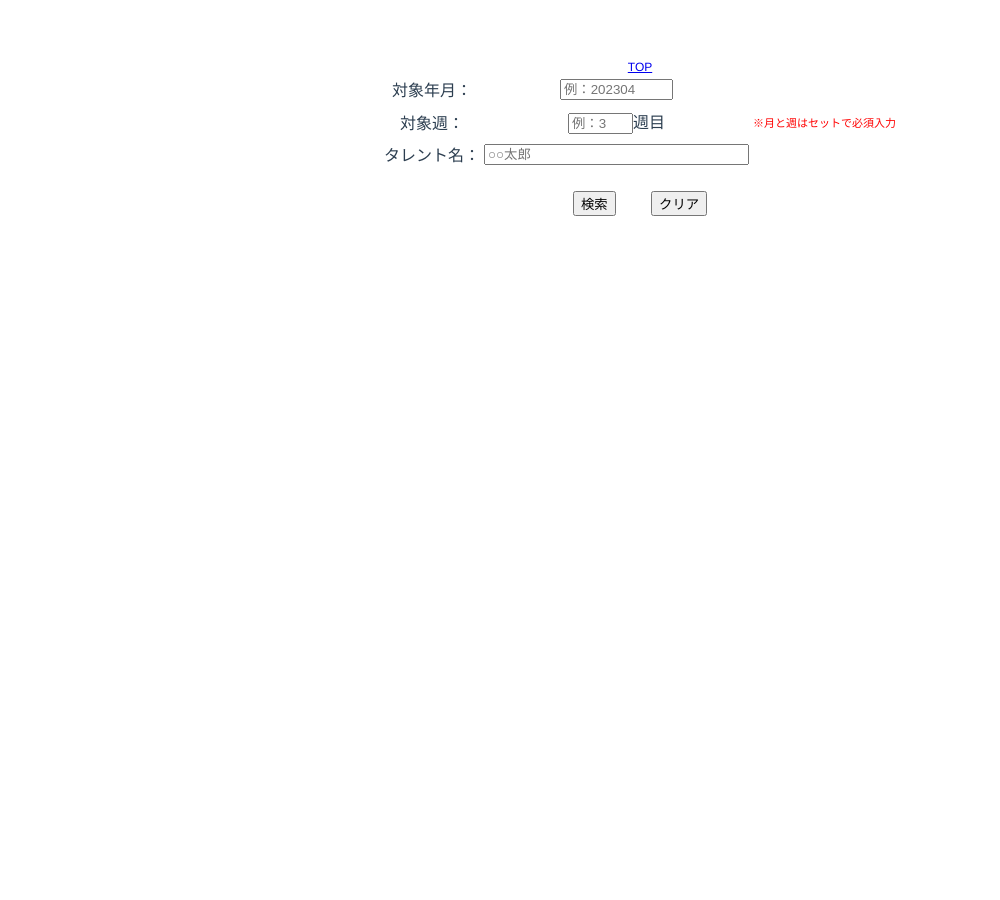
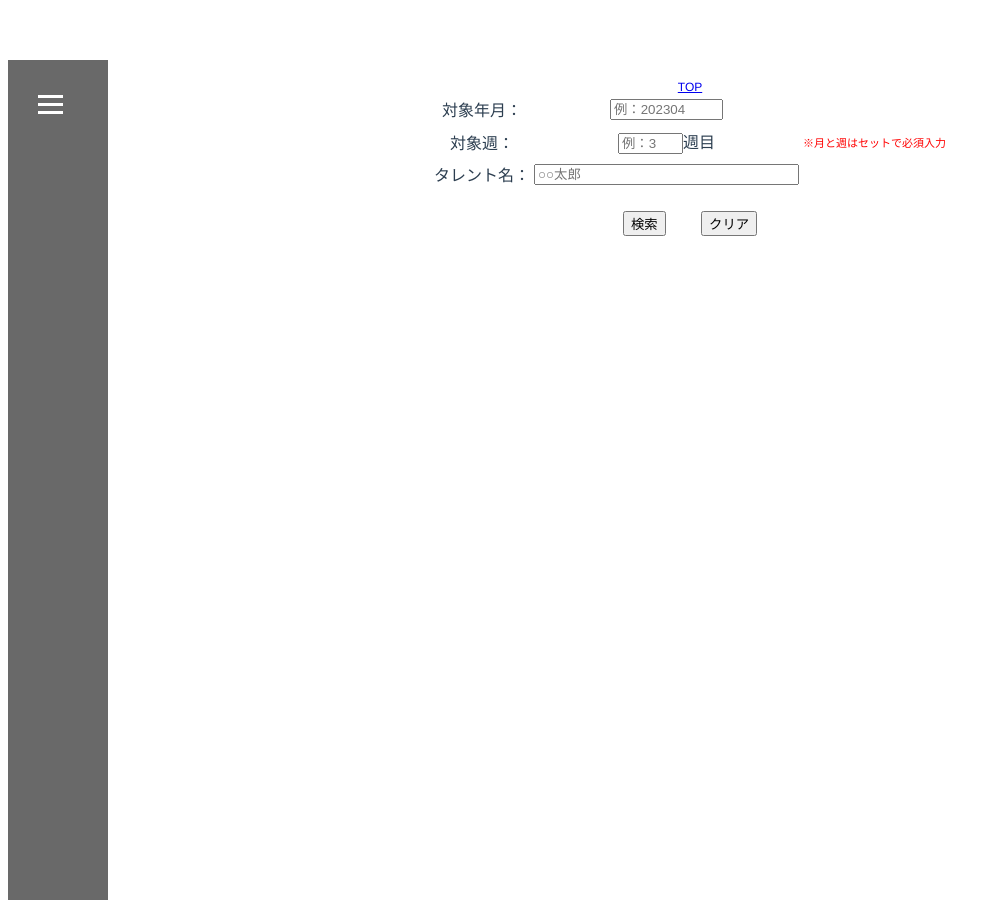
Before and after one commit to Fukuta-Y/TalentSearchFrontend, a Vue app in the folder frontend/: page /WeekTalentShutsuenBaseForm in a window 1280 px wide. Shown: the whole page, without its empty margins (0-1000 px from the left). Before the commit the page ends 800 px from the top, so only its background shows below. Built offline with nearby package versions, Linux system fonts and the light colour scheme.

Commit message:
サイドバーを画面横展開

```diff
--- a/frontend/src/views/ProgramDetail/ProgramDetailBaseForm.vue
+++ b/frontend/src/views/ProgramDetail/ProgramDetailBaseForm.vue
@@ -1,8 +1,16 @@
 <template>
+  <div id="app" style="display: flex; flex-direction: column; height: 100vh;">
+    <div style="display: flex; flex: 1;">
+      <!-- サイドバー -->
+      <SideBar />
+
+      <!-- メインメニュータイトルブロックとコンテンツ -->
+      <div style="flex: 1; display: flex; flex-direction: column; padding: 20px;">
           <CommonHeader
             />
           <ErrorMessage
               v-if="message"
+              v-bind:prop-message="message"
           />
           <ProgramDetailJoken
             v-bind:program-id="programId"
@@ -10,12 +18,15 @@
             v-bind:nentsuki="nentsuki"
             v-bind:shu="shu"
           />
+        </div>
+    </div>
+  </div>
 </template>
-
 <script>
 import CommonHeader from '../common/CommonHeader.vue'
 import ErrorMessage from '../common/ErrorMessage.vue'
 import ProgramDetailJoken from './components/ProgramDetailJoken.vue'
+import SideBar from '../common/SideBar.vue';
 
 export default {
   name: 'ProgramDetailBaseForm',
@@ -37,6 +48,7 @@ export default {
     CommonHeader,
     ErrorMessage,
     ProgramDetailJoken,
+    SideBar,
   },
   data() {
     return {
--- a/frontend/src/views/ProgramTorokuKoshin/ProgramTorokuKoshinBaseForm.vue
+++ b/frontend/src/views/ProgramTorokuKoshin/ProgramTorokuKoshinBaseForm.vue
@@ -1,20 +1,26 @@
 <template>
-  <CommonHeader
-  />
-  <ErrorMessage
-    v-if="message"
-    v-bind:prop-message="message"
-  />
-  <ProgramTorokuKoshin
-    v-bind:prop-program-id="programId"
-    v-on:on-message="receiveMessage"
-  />
+  <div id="app" style="display: flex; flex-direction: column; height: 100vh;">
+    <div style="display: flex; flex: 1;">
+      <!-- サイドバー -->
+      <SideBar />
+
+      <!-- メインメニュータイトルブロックとコンテンツ -->
+      <div style="flex: 1; display: flex; flex-direction: column; padding: 20px;">
+        <CommonHeader />
+        <ErrorMessage v-if="message" v-bind:prop-message="message" />
+        <ProgramTorokuKoshin
+          v-bind:prop-program-id="programId"
+          v-on:on-message="receiveMessage"
+        />
+      </div>
+    </div>
+  </div>
 </template>
-
 <script>
 import CommonHeader from '../common/CommonHeader.vue'
 import ErrorMessage from '../common/ErrorMessage.vue'
 import ProgramTorokuKoshin from './components/ProgramTorokuKoshin.vue'
+import SideBar from '../common/SideBar.vue';
 
 export default {
   name: 'ProgramTorokuKoshinBaseForm',
@@ -27,6 +33,7 @@ export default {
     CommonHeader,
     ErrorMessage,
     ProgramTorokuKoshin,
+    SideBar,
   },
   data() {
     return {
--- a/frontend/src/views/TalentDetail/TalentDetailBaseForm.vue
+++ b/frontend/src/views/TalentDetail/TalentDetailBaseForm.vue
@@ -1,20 +1,32 @@
+
 <template>
+  <div id="app" style="display: flex; flex-direction: column; height: 100vh;">
+    <div style="display: flex; flex: 1;">
+      <!-- サイドバー -->
+      <SideBar />
+
+      <!-- メインメニュータイトルブロックとコンテンツ -->
+      <div style="flex: 1; display: flex; flex-direction: column; padding: 20px;">
           <CommonHeader
             />
           <ErrorMessage
               v-if="message"
+              v-bind:prop-message="message"
           />
           <TalentDetailJoken
             v-bind:nentsuki="nentsuki"
             v-bind:shu="shu"
             v-bind:talent-id="talentId"
           />
+        </div>
+    </div>
+  </div>
 </template>
-
 <script>
 import CommonHeader from '../common/CommonHeader.vue'
 import ErrorMessage from '../common/ErrorMessage.vue'
 import TalentDetailJoken from './components/TalentDetailJoken.vue'
+import SideBar from '../common/SideBar.vue';
 
 export default {
   name: 'TalentProgramJokenBaseForm',
@@ -33,6 +45,7 @@ export default {
     CommonHeader,
     ErrorMessage,
     TalentDetailJoken,
+    SideBar,
   },
   data() {
     return {
--- a/frontend/src/views/TalentTorokuKoshin/TalentTorokuKoshinBaseForm.vue
+++ b/frontend/src/views/TalentTorokuKoshin/TalentTorokuKoshinBaseForm.vue
@@ -1,20 +1,26 @@
 <template>
-  <CommonHeader
-  />
-  <ErrorMessage
-    v-if="message"
-    v-bind:prop-message="message"
-  />
-  <TalentTorokuKoshin
-    v-bind:prop-talent-id="talentId"
-    v-on:on-message="receiveMessage"
-  />
+  <div id="app" style="display: flex; flex-direction: column; height: 100vh;">
+    <div style="display: flex; flex: 1;">
+      <!-- サイドバー -->
+      <SideBar />
+
+      <!-- メインメニュータイトルブロックとコンテンツ -->
+      <div style="flex: 1; display: flex; flex-direction: column; padding: 20px;">
+        <CommonHeader />
+        <ErrorMessage v-if="message" v-bind:prop-message="message" />
+        <TalentTorokuKoshin
+          v-bind:prop-talent-id="talentId"
+          v-on:on-message="receiveMessage"
+        />
+      </div>
+    </div>
+  </div>
 </template>
-
 <script>
 import CommonHeader from '../common/CommonHeader.vue'
 import ErrorMessage from '../common/ErrorMessage.vue'
 import TalentTorokuKoshin from './components/TalentTorokuKoshin.vue'
+import SideBar from '../common/SideBar.vue';
 
 export default {
   name: 'TalentTorokuKoshinBaseForm',
@@ -27,6 +33,7 @@ export default {
     CommonHeader,
     ErrorMessage,
     TalentTorokuKoshin,
+    SideBar,
   },
   data() {
     return {
--- a/frontend/src/views/WeekTalentShutsuen/WeekTalentShutsuenBaseForm.vue
+++ b/frontend/src/views/WeekTalentShutsuen/WeekTalentShutsuenBaseForm.vue
@@ -1,4 +1,11 @@
 <template>
+  <div id="app" style="display: flex; flex-direction: column; height: 100vh;">
+    <div style="display: flex; flex: 1;">
+      <!-- サイドバー -->
+      <SideBar />
+
+      <!-- メインメニュータイトルブロックとコンテンツ -->
+      <div style="flex: 1; display: flex; flex-direction: column; padding: 20px;">
           <CommonHeader
             />
           <ErrorMessage
@@ -11,12 +18,15 @@
               v-bind:prop-talent-name="talentName"
               v-on:on-message="receiveMessage"
           />
+        </div>
+    </div>
+  </div>
 </template>
-
 <script>
 import CommonHeader from '../common/CommonHeader.vue'
 import ErrorMessage from '../common/ErrorMessage.vue'
 import WeekTalentShutsuenJoken from './components/WeekTalentShutsuenJoken.vue'
+import SideBar from '../common/SideBar.vue';
 
 export default {
   name: 'WeekTalentShutsuenBaseForm',
@@ -35,6 +45,7 @@ export default {
     CommonHeader,
     ErrorMessage,
     WeekTalentShutsuenJoken,
+    SideBar,
   },
   data() {
     return {
--- /dev/null
+++ b/frontend/src/views/common/HamburgerMenu.vue
@@ -0,0 +1,38 @@
+<template>
+    <div class="burger-menu" @click="toggleSidebar">
+        <div :class="{ 'bar': isSidebarCollapsed, 'plus': !isSidebarCollapsed }"></div>
+        <div :class="{ 'bar': isSidebarCollapsed, 'plus': !isSidebarCollapsed }"></div>
+        <div :class="{ 'bar': isSidebarCollapsed, 'plus': !isSidebarCollapsed }"></div>
+    </div>
+</template>
+
+<script>
+export default {
+    props: {
+        isSidebarCollapsed: Boolean,
+        toggleSidebar: Function,
+    },
+};
+</script>
+
+<style scoped>
+.burger-menu {
+    cursor: pointer;
+    padding: 10px;
+    background-color: #696969;
+    color: #020000e8;
+}
+
+.bar,
+.plus {
+    height: 3px;
+    width: 25px;
+    background-color: #fff;
+    margin: 5px 0;
+    transition: transform 0.3s ease;
+}
+
+.plus {
+    transform: rotate(45deg);
+}
+</style>
--- /dev/null
+++ b/frontend/src/views/common/SideBar.vue
@@ -0,0 +1,171 @@
+<template>
+    <div>
+        <div :style="{ width: isSidebarCollapsed ? '60px' : '200px' }" class="sidebar">
+        <!-- HamburgerMenu コンポーネントをインクルード -->
+        <HamburgerMenu :isSidebarCollapsed="isSidebarCollapsed" :toggleSidebar="toggleSidebar" />
+            <!-- サイドバー -->
+            <SidebarMenu :isSidebarCollapsed="isSidebarCollapsed" :sidebarLinks="sidebarLinks"
+                :expandedSubmenus="expandedSubmenus" @toggleSubmenu="toggleSubmenu" />
+        </div>
+    </div>
+</template>
+<script>
+import HamburgerMenu from './HamburgerMenu.vue';
+import SidebarMenu from './SideBarMenu.vue';
+export default {
+    components: {
+        HamburgerMenu,
+        SidebarMenu,
+    },
+    data() {
+        return {
+            isSidebarCollapsed: true, // サイドメニューがデフォルトで閉じている
+            expandedSubmenus: [],
+            sidebarLinks: [
+                {
+                    id: 1,
+                    text: '業務',
+                    children: [
+                        { id: 2, text: '週間タレント出演検索', url: 'http://localhost:8080/WeekTalentShutsuenBaseForm' },
+                    ]
+                },
+                {
+                    id: 10,
+                    text: 'マスタ',
+                    children: [
+                        { id: 11, text: '番組登録', url: 'http://localhost:8080/ProgramTorokuKoshinBaseForm' },
+                        { id: 12, text: 'タレント登録', url: 'http://localhost:8080/TalentTorokuKoshinBaseForm' },
+                        { id: 13, text: '年月週管理登録', url: 'http://localhost:8080/NetsukiShuKanriTorokuKoshinBaseForm' },
+                        { id: 14, text: 'オンエア管理登録', url: 'http://localhost:8080/OnAirKanriTorokuKoshinBaseForm' },
+                    ]
+                }
+            ],
+        };
+    },
+    methods: {
+        toggleSidebar() {
+            this.isSidebarCollapsed = !this.isSidebarCollapsed;
+        },
+        toggleSubmenu(itemId) {
+            if (this.expandedSubmenus.includes(itemId)) {
+                this.expandedSubmenus = this.expandedSubmenus.filter(id => id !== itemId);
+            } else {
+                this.expandedSubmenus.push(itemId);
+            }
+        },
+    },
+};
+</script>
+<style scoped>
+#app {
+    display: flex;
+    flex-direction: column;
+    /* コンテンツを縦に配置するための指定 */
+}
+
+body {
+    font-family: 'Arial', sans-serif;
+    margin: 0;
+    padding: 0;
+}
+
+.burger-menu {
+    cursor: pointer;
+    padding: 10px;
+    background-color: #333;
+    color: #fff;
+}
+
+body {
+    font-family: 'Arial', sans-serif;
+    margin: 0;
+    padding: 0;
+    display: flex;
+}
+
+.burger-menu {
+    cursor: pointer;
+    padding: 10px;
+    background-color: #696969;
+    color: #020000e8;
+}
+
+.bar,
+.plus {
+    height: 3px;
+    width: 25px;
+    background-color: #fff;
+    margin: 5px 0;
+    transition: transform 0.3s ease;
+}
+
+.plus {
+    transform: rotate(45deg);
+}
+
+.sidebar {
+    width: 200px;
+    background-color: #696969;
+    color: #fff;
+    padding: 20px;
+    height: 100vh;
+    overflow-y: auto;
+    transition: width 0.3s ease;
+}
+
+.sidebar.collapsed {
+    width: 60px;
+    overflow: hidden;
+}
+
+ul {
+    list-style: none;
+    padding: 0;
+    margin: 0;
+}
+
+li {
+    margin-bottom: 10px;
+}
+
+a {
+    text-decoration: none;
+    color: #fff;
+}
+
+ul ul {
+    margin-top: 5px;
+}
+
+/* ボックスのスタイル */
+.boxed {
+    border: 1px solid #333;
+    padding: 3px;
+    margin: 20px;
+    border-radius: 8px;
+    background-color: #f0f8ff;
+}
+
+.boxed-title {
+    border: 1px solid #333;
+    padding: 5px;
+    margin: 5px;
+    /* 低い値に変更 */
+    background-color: #CCFF99;
+}
+
+/* ボックスのスタイル */
+.gyoumuMenu,
+.masterMenu {
+    border: 1px solid #333;
+    padding: 10px;
+    margin: 20px;
+    min-height: 90%;
+    /* 画面の下の方まで伸ばす */
+    box-sizing: border-box;
+}
+
+.sidebar-link {
+    margin-bottom: 10px;
+    /* 適切なマージンを指定 */
+}</style>
```
Also changed, not shown: frontend/src/views/MainMenu/MenuBaseForm.vue (+7 -34 lines), frontend/src/views/NetsukiShuKanriTorokuKoshin/NetsukiShuKanriTorokuKoshinBaseForm.vue (+14 -7 lines), frontend/src/views/OnAirKanriTorokuKoshin/OnAirKanriTorokuKoshinBaseForm.vue (+19 -12 lines), frontend/src/views/common/SideBarMenu.vue (renamed from frontend/src/views/MainMenu/components/SidebarMenu.vue). Lines whose indentation alone changed are shown as unchanged.
